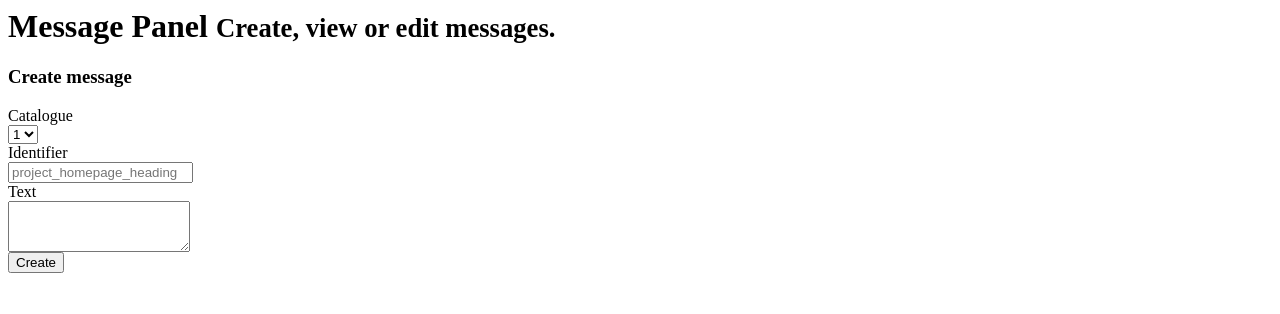
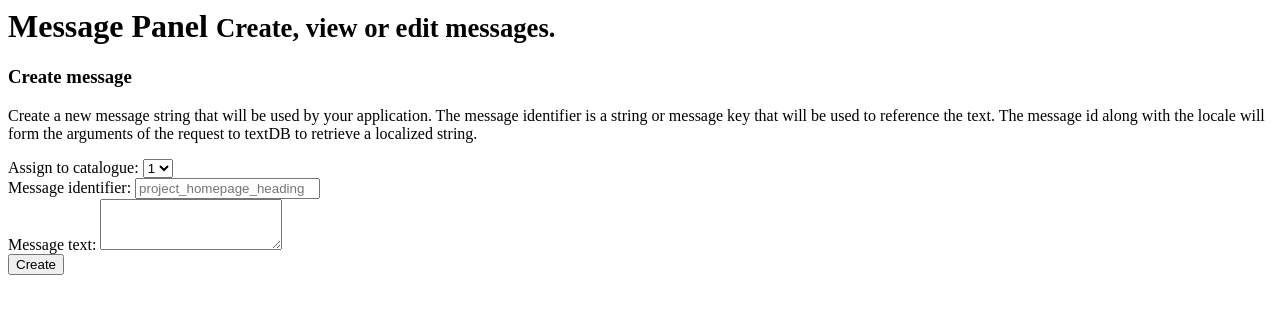
Before and after one commit to mythusiva/text-db, a PHP site: template server/views/admin/message_home.php in a window 1280 px wide. Shown: the top 314 px of the page. Run offline with PHP 8.4, Linux system fonts and the light colour scheme; the template is opened without the code that fills it, so the values that code supplies are empty.

Commit message:
message panel ui changes

```diff
--- a/server/views/admin/catalogue_home.php
+++ b/server/views/admin/catalogue_home.php
@@ -21,7 +21,7 @@
              messages. For example, you may want to create a catalogue for each feature of your application.</p>
 
           <div class="form-group">
-            <label for="inputMsgIdentifier">Name</label>
+            <label for="inputMsgIdentifier">Catalogue name:</label>
             <input type="text" class="form-control" id="inputMsgIdentifier" placeholder="myFeatureName/hompage/landingPage">
           </div>
 
--- a/server/views/admin/message_home.php
+++ b/server/views/admin/message_home.php
@@ -14,11 +14,17 @@
           </div>
           <div class="panel-body">
 
-            <div class="form-horizontal">
+            <div>
+
+              <p>
+                Create a new message string that will be used by your application.
+                The message identifier is a string or message key that will be used to reference the text.
+                The message id along with the locale will form the arguments of the request to textDB to
+                retrieve a localized string.
+              </p>
 
               <div class="form-group">
-                <label class="col-xs-2 control-label">Catalogue</label>
-                <div class="col-xs-10">
+                <label class="control-label">Assign to catalogue:</label>
                 <select class="form-control">
                   <option>1</option>
                   <option>2</option>
@@ -27,26 +33,19 @@
                   <option>5</option>
                 </select>
               </div>
+
+              <div class="form-group">
+                <label for="inputMsgIdentifier" class="control-label">Message identifier:</label>
+                <input type="text" class="form-control" id="inputMsgIdentifier" placeholder="project_homepage_heading">
               </div>
 
               <div class="form-group">
-                <label for="inputMsgIdentifier" class="col-xs-2 control-label">Identifier</label>
-                <div class="col-xs-10">
-                  <input type="text" class="form-control" id="inputMsgIdentifier" placeholder="project_homepage_heading">
-                </div>
+                <label class="control-label">Message text:</label>
+                <textarea class="form-control" rows="3"></textarea>
               </div>
 
               <div class="form-group">
-                <label class="col-xs-2 control-label">Text</label>
-                <div class="col-xs-10">
-                  <textarea class="form-control" rows="3"></textarea>
-                </div>
-              </div>
-
-              <div class="form-group">
-                <div class="col-xs-offset-2 col-xs-10">
                 <button type="button" class="btn btn-success">Create</button>
-                </div>
               </div>
 
             </div>
```
Lines whose indentation alone changed are shown as unchanged.
